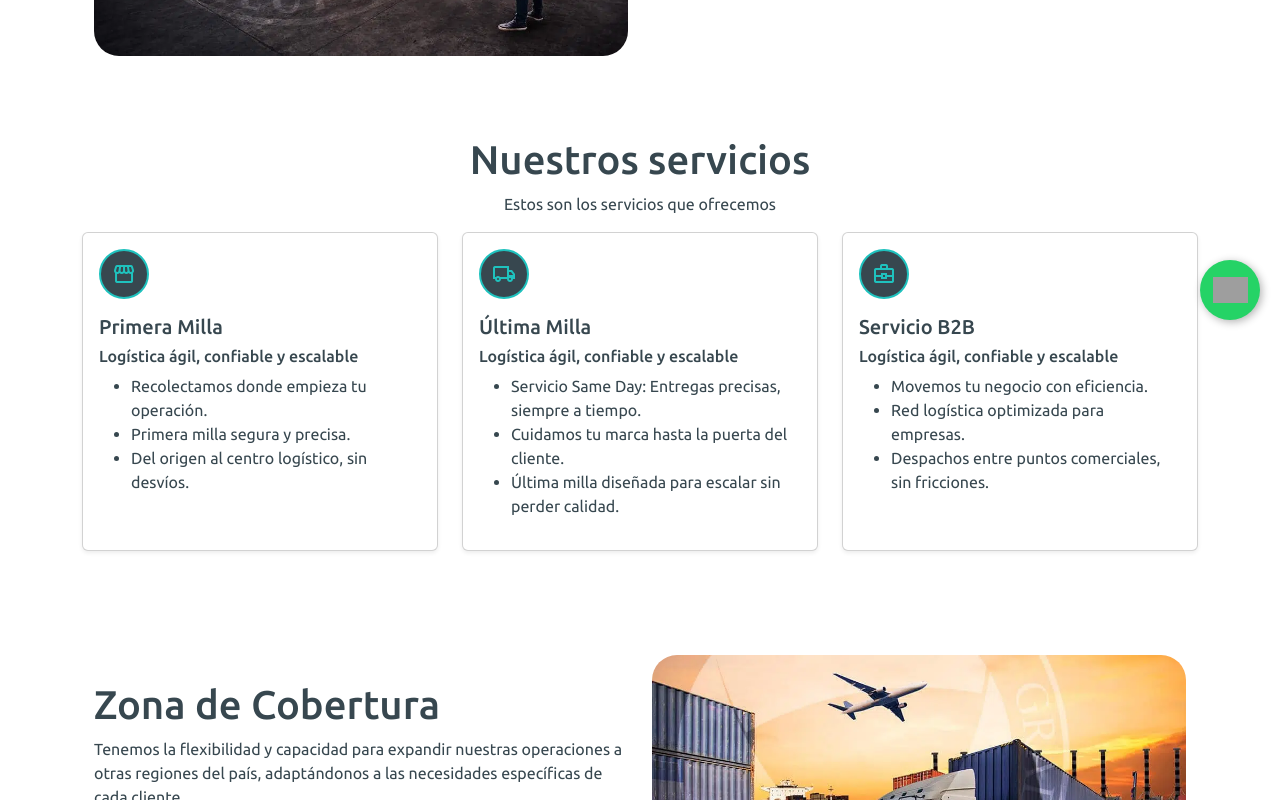
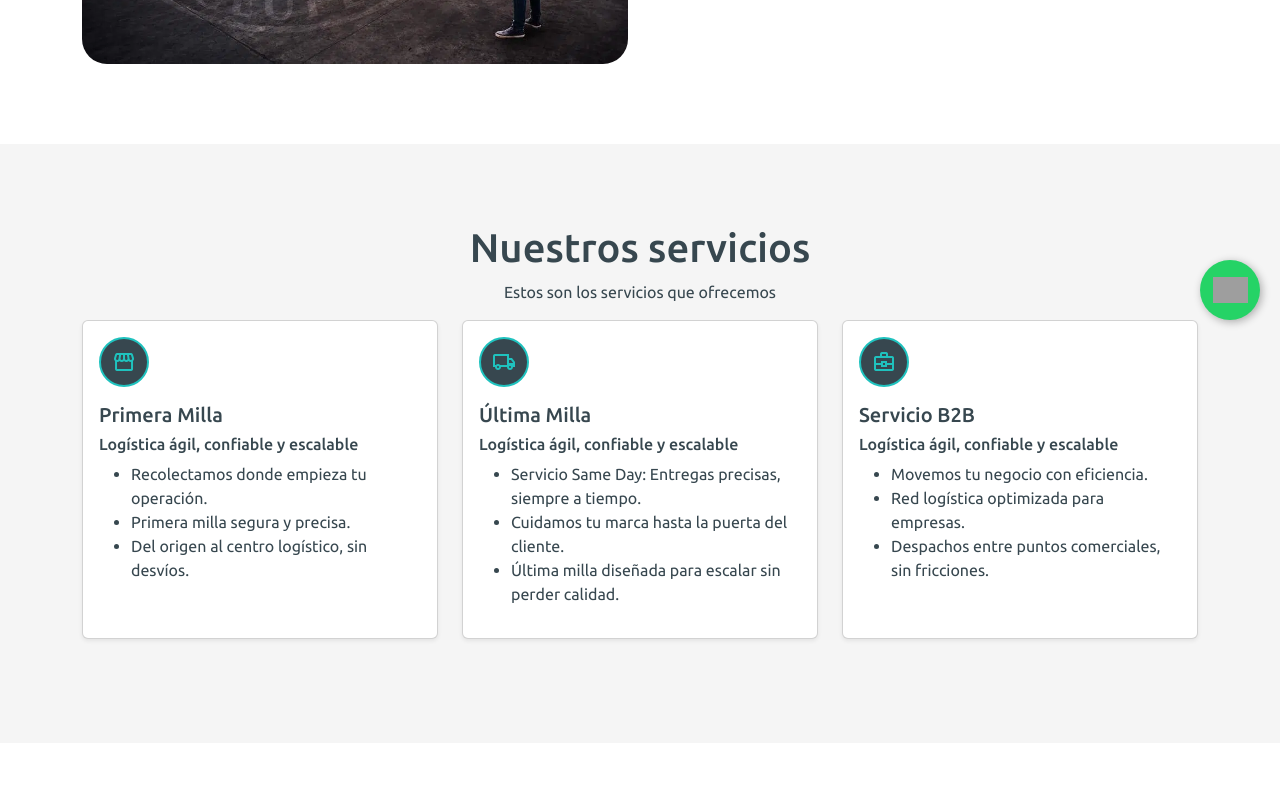
Before and after one commit to LSO182/kargoo-app, a Vue app: page / in a window 1280 px wide. Shown: the part 460-1260 px from the top of the page. Built offline with nearby package versions, Linux system fonts and the light colour scheme; grey boxes are pictures that could not be loaded.

Commit message:
our services bg grey

```diff
--- a/assets/styles.css
+++ b/assets/styles.css
@@ -82,5 +82,5 @@ html {
 }
 
 .gap-section {
-  margin: 5rem 0;
+  padding: 5rem 0;
 }
--- a/src/views/OurServices.vue
+++ b/src/views/OurServices.vue
@@ -1,5 +1,5 @@
 <template>
-  <div id="our-services" class="gap-section our-services">
+  <div id="our-services" class="gap-section bg-custom-grey-light">
     <div class="container">
       <h3 class="h1 text-primary-grey text-center">Nuestros servicios</h3>
       <p class="text-primary-grey text-center">Estos son los servicios que ofrecemos</p>
```
